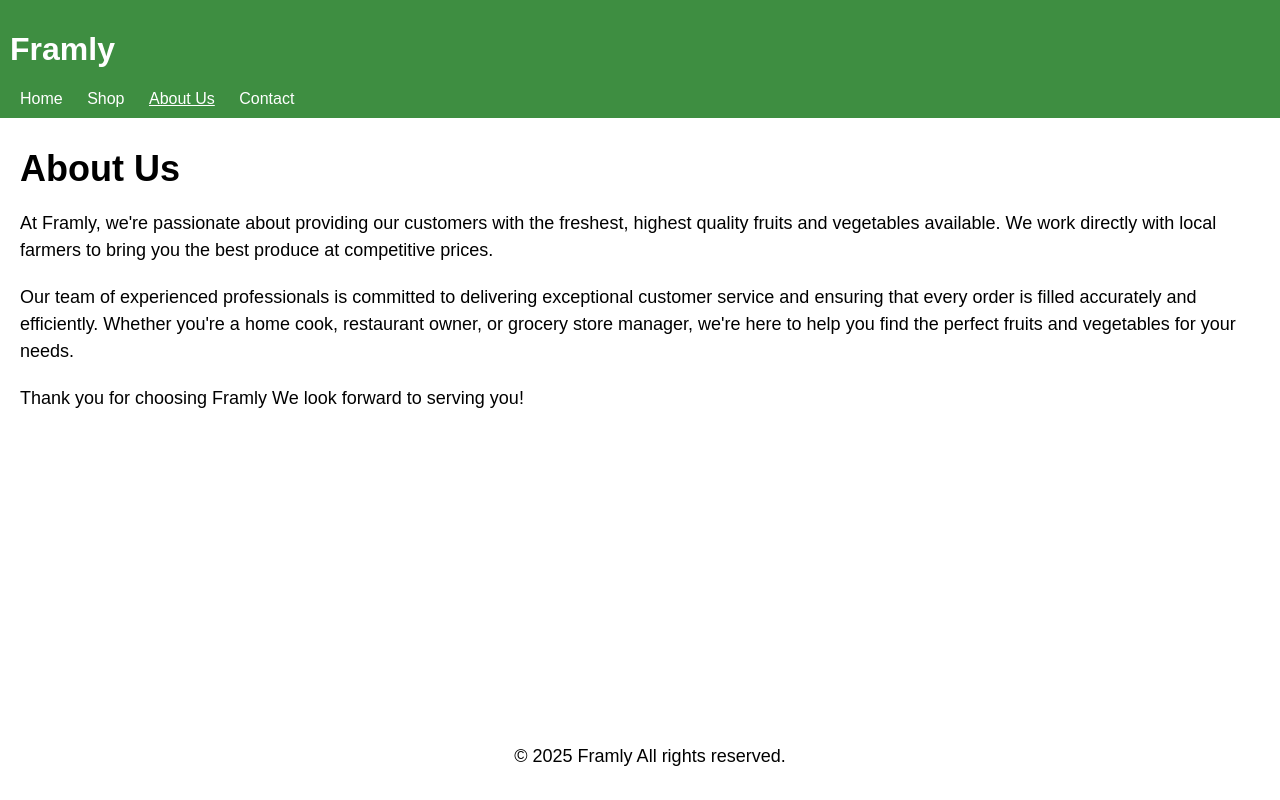
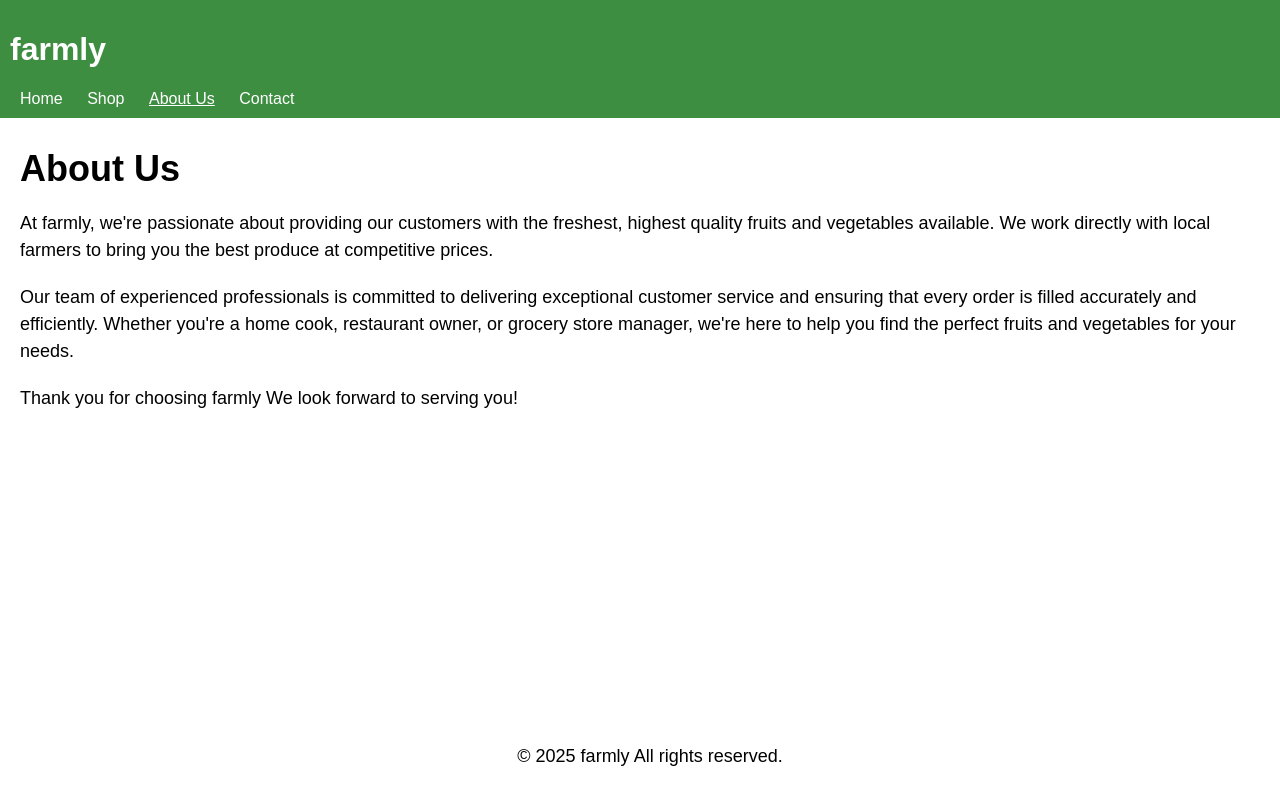
Before and after one commit to Aditya-meena-2806/Framly, a plain HTML site: page about.html in a window 1280 px wide. Drawn offline with Linux system fonts and the light colour scheme.

Commit message:
name update

```diff
--- a/about.html
+++ b/about.html
@@ -1,12 +1,12 @@
 <!DOCTYPE html>
 <html>
 <head>
-	<title>About Us | Framly</title>
+	<title>About Us | farmly</title>
 	<link rel="stylesheet" type="text/css" href="about.css">
 </head>
 <body>
 	<header>
-		<h1>Framly</h1>
+		<h1>farmly</h1>
 		<nav>
 			<ul>
 				<li><a href="index.html">Home</a></li>
@@ -18,12 +18,12 @@
 	</header>
 	<main>
 		<h2>About Us</h2>
-		<p>At Framly, we're passionate about providing our customers with the freshest, highest quality fruits and vegetables available. We work directly with local farmers to bring you the best produce at competitive prices.</p>
+		<p>At farmly, we're passionate about providing our customers with the freshest, highest quality fruits and vegetables available. We work directly with local farmers to bring you the best produce at competitive prices.</p>
 		<p>Our team of experienced professionals is committed to delivering exceptional customer service and ensuring that every order is filled accurately and efficiently. Whether you're a home cook, restaurant owner, or grocery store manager, we're here to help you find the perfect fruits and vegetables for your needs.</p>
-		<p>Thank you for choosing Framly We look forward to serving you!</p>
+		<p>Thank you for choosing farmly We look forward to serving you!</p>
 	</main>
 	<footer>
-		<p>&copy; 2025 Framly All rights reserved.</p>
+		<p>&copy; 2025 farmly All rights reserved.</p>
 	</footer>
 </body>
 </html>
```
Also changed, not shown: index.html (+5 -5 lines).
